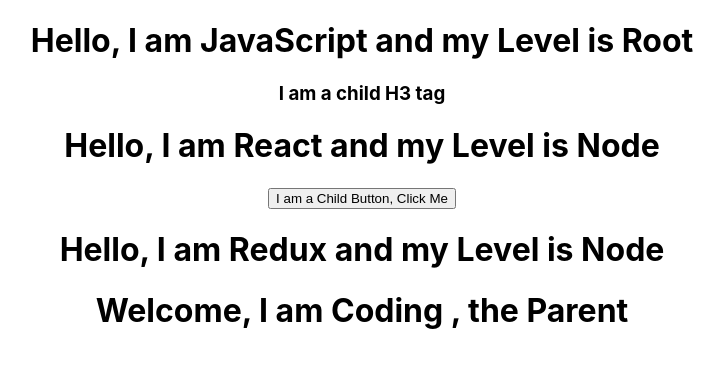
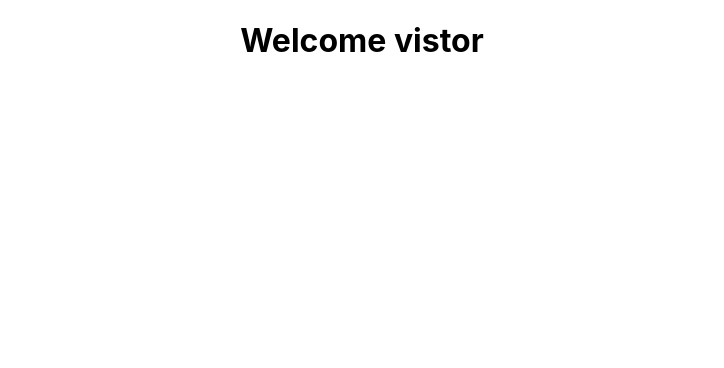
Before and after one commit to Elbie-em/React-Recap, a React (Create React App) app: page / in a window 1280 px wide. Shown: the top 368 px of the page, without its empty margins (278-1002 px from the left). Built offline with nearby package versions, Linux system fonts and the light colour scheme.

Commit message:
Render Message in App component

```diff
--- a/src/App.js
+++ b/src/App.js
@@ -1,20 +1,12 @@
 import logo from './logo.svg';
 import './App.css';
 import Greet from './components/Greet'
-import Welcome from './components/Welcome'
+import Message from './components/Message'
 
 const App = () => {
   return (
     <div className="App">
-      <Greet name="JavaScript" level="Root">
-        <h3>I am a child H3 tag</h3>
-      </Greet>
-      <Greet name="React" level="Node">
-        <button onClick={() => alert("I am a Child")}>I am a Child Button, Click Me</button>
-      </Greet>
-      <Greet name="Redux" level="Node"/>
-
-      <Welcome name="Coding" level="Parent"/>
+      <Message />
     </div>
   );
 }
```
